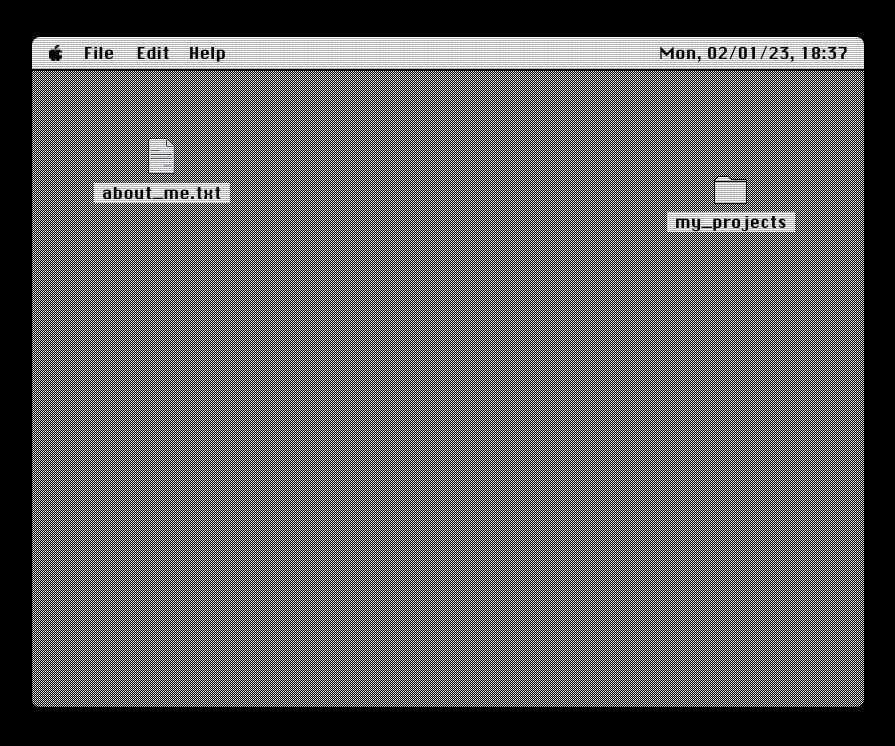
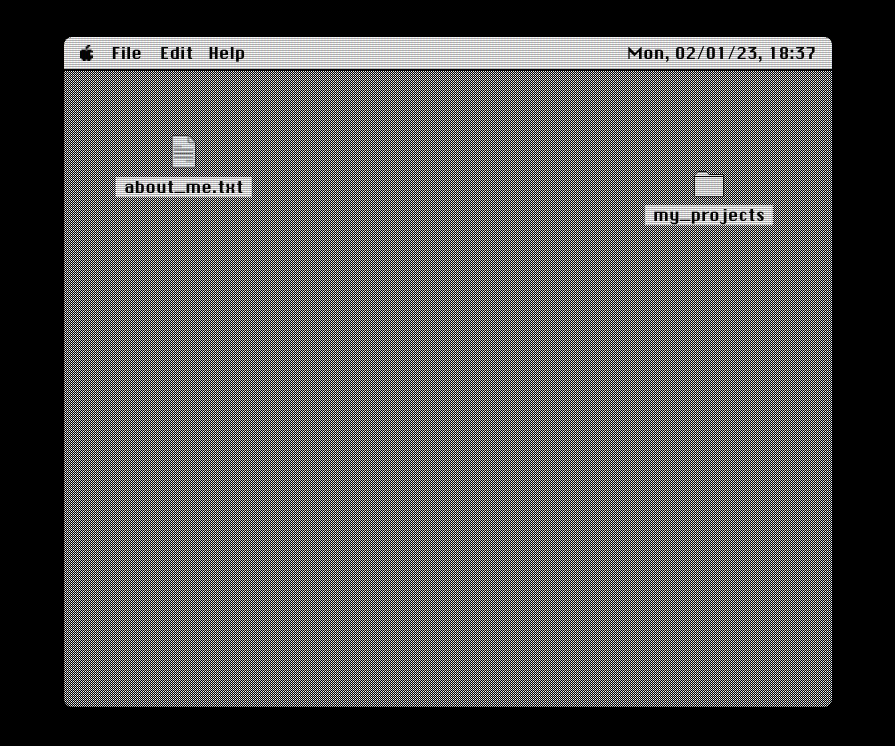
Before and after one commit to dominikpollak/dev_portfolio, a React (Create React App) app: page / in a window 1280 px wide. Shown: the top 746 px of the page, without its empty margins (192-1087 px from the left). Built offline with nearby package versions, Linux system fonts and the light colour scheme.

Commit message:
crt animation change

```diff
--- a/src/App.tsx
+++ b/src/App.tsx
@@ -16,8 +16,6 @@ export const AlienContext = createContext<AlienPlsContextType | undefined>(undef
 
 function App() {
 
-  const [swap, setSwap] = useState<boolean>(false)
-
   const [openAboutme, setOpenAboutme] = useState<boolean>(false)
   const [openMyProjects, setOpenMyProjects] = useState<boolean>(false)
   const [openAlienPls, setOpenAlienPls] = useState<boolean>(false)
@@ -28,8 +26,7 @@ function App() {
 
   const screenRef = useRef(null)
 
-
-  const handleAboutmeClick = () : void => {
+  const handleAboutmeClick = (): void => {
 
     setOpenAboutme(true)
     setAboutmeZIndex(50)
@@ -38,7 +35,7 @@ function App() {
 
   }
 
-  const handleMyProjectsClick = () : void => {
+  const handleMyProjectsClick = (): void => {
 
     setOpenMyProjects(true)
     setAboutmeZIndex(40)
@@ -47,7 +44,7 @@ function App() {
 
   }
 
-  const handleAlienPlsClick = () : void => {
+  const handleAlienPlsClick = (): void => {
 
     setOpenAlienPls(true)
     setAlienPlsZIndex(50)
@@ -55,27 +52,26 @@ function App() {
     setMyProjectsZIndex(40)
   }
 
-  useEffect(() => {
-    const interval = setInterval(() => {
-      setSwap(!swap)
-    }, 10)
-    return () => clearInterval(interval)
-  }, [swap])
+  const closeAllFolders = () => {
+    setOpenAboutme(false)
+    setOpenMyProjects(false)
+    setOpenAlienPls(false)
+  }
 
   return (
     <>
-      <div className={swap ? 'brightness-[100%]' : 'brightness-[104%] hue-rotate-[5deg]'}>
+      <div className='crt'>
         <div className='w-screen h-screen bg-black font-chicago leading-5 font-normal text-black overflow-hidden'>
 
           <div className='fixed flex justify-center items-center h-[93%] w-full'>
 
             <motion.div
               ref={screenRef}
-              initial={{ opacity: 0 }} animate={{ scale: 1, opacity: 1 }} transition={{ duration: 2, ease: 'easeIn' }} exit={{ scale: 0 }}
-              className='relative stripes w-[65%] h-[90%] 2xl:w-[50%] 2xl:h-[80%] bg-[url("./imgs/bg.png")] bg-repeat rounded-lg overflow-hidden box-border'>
+              initial={{ opacity: 0 }} animate={{ opacity: 1 }} transition={{ duration: 2, ease: 'easeIn' }} exit={{ scale: 0 }}
+              className='relative stripes w-[60%] h-[90%] 2xl:w-[50%] 2xl:h-[80%] bg-[url("./imgs/bg.png")] bg-repeat rounded-lg overflow-hidden box-border'>
 
-              <AlienContext.Provider value={{handleAlienPlsClick}}>
-              <Navbar />
+              <AlienContext.Provider value={{ handleAlienPlsClick }}>
+                <Navbar closeAllFolders={closeAllFolders}/>
               </AlienContext.Provider>
 
               {/* About me folder icon */}
@@ -100,9 +96,9 @@ function App() {
                   <OpenedMyProjects screenRef={screenRef} setOpenMyProjects={setOpenMyProjects} zIndex={myProjectsZIndex} />
                 </div>}
 
-                {openAlienPls &&
+              {openAlienPls &&
                 <div onMouseDown={handleAlienPlsClick}>
-                <OpenedAlienPls screenRef={screenRef} zIndex={alienPlsZIndex} setOpenAlienPls={setOpenAlienPls} />
+                  <OpenedAlienPls screenRef={screenRef} zIndex={alienPlsZIndex} setOpenAlienPls={setOpenAlienPls} />
                 </div>}
 
             </motion.div>
--- a/src/NavbarTabs/FileTab.tsx
+++ b/src/NavbarTabs/FileTab.tsx
@@ -1,9 +1,31 @@
 import React from 'react'
 
-export default function FileTab() {
+interface Props {
+  closeAllFolders: () => void
+  closeAllTabs: () => void
+}
+
+const FileTab: React.FC<Props> = ({closeAllFolders, closeAllTabs}) => {
+
+  const handleCloseAll = () => {
+    closeAllFolders()
+    closeAllTabs()
+  }
+
   return (
-    <div className='absolute top-[5%] w-[180px] h-[100px] bg-white border-[1.5px] border-t-0 border-black z-[60] cursor-default'>
-
+    <div className='absolute top-[5%] w-[180px] h-auto pb-1 bg-white border-[1.5px] border-t-0 border-black z-[60] cursor-default leading-7'>
+      <ul className='text-black/[0.45] text-[0.9rem]'>
+        <li className="cursor-pointer text-left border-black pl-3">
+          New
+        </li>
+        <li className="cursor-pointer text-left border-black pl-3">
+          Open
+        </li>
+        <li onClick={handleCloseAll} className="cursor-pointer text-black hover:text-white hover:bg-black text-left border-black pl-3">
+          Close all
+        </li>
+      </ul>
     </div>
   )
 }
+export default FileTab
--- a/src/NavbarTabs/HelpTab.tsx
+++ b/src/NavbarTabs/HelpTab.tsx
@@ -1,27 +1,36 @@
 import React, { useContext } from 'react'
-import { AlienContext} from '../App'
+import { AlienContext } from '../App'
 
-export default function HelpTab() {
+interface Props {
+    closeAllTabs: () => void
+}
+
+const HelpTab: React.FC<Props> = ({ closeAllTabs }) => {
 
     const value = useContext(AlienContext)
 
-    if(value === undefined){
+    if (value === undefined) {
         return null
     }
-    const {handleAlienPlsClick} = value
+
+    const { handleAlienPlsClick } = value
+
+    const handleAlienWithClose = () => {
+        handleAlienPlsClick()
+        closeAllTabs()
+    }
 
     return (
         <>
             <div className='absolute top-[5%] w-[180px] h-[100px] bg-white border-[1.5px] border-t-0 border-black z-[60] cursor-default leading-7'>
                 <ul className='text-black text-[0.9rem]'>
-                <li onClick={handleAlienPlsClick} className="cursor-pointer text-left border-black hover:bg-black hover:text-white pl-3">
+                    <li onClick={handleAlienWithClose} className="cursor-pointer text-left border-black hover:bg-black hover:text-white pl-3">
                         alienpls.gif
                     </li>
                 </ul>
             </div >
-
-    {/* {alienPls &&
-    <OpenedAlienPls />} */}
         </>
     )
 }
+
+export default HelpTab
--- a/src/components/Navbar.tsx
+++ b/src/components/Navbar.tsx
@@ -8,8 +8,11 @@ import EditTab from '../NavbarTabs/EditTab'
 import HelpTab from '../NavbarTabs/HelpTab'
 import MacTab from '../NavbarTabs/MacTab'
 
+interface Props {
+    closeAllFolders: () => void
+}
 
-export default function Navbar() {
+const Navbar: React.FC<Props> = ({ closeAllFolders }) => {
 
     const initialTime = new Date().toLocaleTimeString('en-GB', { weekday: "short", year: "2-digit", month: "numeric", day: "numeric", hour: '2-digit', minute: '2-digit' })
 
@@ -17,8 +20,15 @@ export default function Navbar() {
     const [fileTab, setFileTab] = useState(false)
     const [editTab, setEditTab] = useState(false)
     const [helpTab, setHelpTab] = useState(false)
-    // const [close, setClose] = useState(false)
     const navbarRef = useRef<HTMLInputElement>(null);
+    // const editTabRef = useRef<HTMLDivElement>(null);
+
+    const closeAllTabs = () => {
+        setEditTab(false)
+        setFileTab(false)
+        setHelpTab(false)
+        setLogo(AppleBlack)
+    }
 
     const handleLogo = () => {
 
@@ -54,12 +64,11 @@ export default function Navbar() {
             setFileTab(false)
             setHelpTab(false)
             setLogo(AppleBlack)
-
-
         }
         else {
             setEditTab(false)
         }
+
     }
 
     const handleHelpTab = () => {
@@ -70,7 +79,6 @@ export default function Navbar() {
             setFileTab(false)
             setLogo(AppleBlack)
 
-
         }
         else {
             setHelpTab(false)
@@ -78,13 +86,12 @@ export default function Navbar() {
     }
 
     const handleDocumentClick = (e: any) => {
-        if (navbarRef.current && !navbarRef.current.contains(e.target)) {
-            setFileTab(false);
-            setEditTab(false);
-            setHelpTab(false);
-            setLogo(AppleBlack)
+
+        if (!navbarRef.current?.contains(e.target)) {
+            closeAllTabs()
         }
     };
+
 
     useEffect(() => {
         document.addEventListener('click', handleDocumentClick);
@@ -112,21 +119,30 @@ export default function Navbar() {
                         <MacTab />}
 
                     <div className='md:text-[0.9rem] xl:text-[1rem] w-[85%] flex justify-between h-full'>
-                        <button onClick={handleFileTab} className={fileTab ? 'text-slate-100 bg-black w-full' : 'text-black bg-transparent w-full'}>
-                            File
+
+                        <div className='w-full h-full'>
+                            <button onClick={handleFileTab} className={fileTab ? 'text-slate-100 bg-black w-full h-full' : 'text-black bg-transparent w-full h-full'}>
+                                File
+                            </button>
                             {fileTab &&
-                                <FileTab />}</button>
+                                <FileTab closeAllFolders={closeAllFolders} closeAllTabs={closeAllTabs} />}
+                        </div>
 
-                        <button onClick={handleEditTab} className={editTab ? 'text-slate-100 bg-black w-full' : 'text-black bg-transparent w-full'}>
-                            Edit
+                        <div className='w-full h-full'>
+                            <button onClick={handleEditTab} className={editTab ? 'text-slate-100 bg-black w-full h-full' : 'text-black bg-transparent h-full w-full'}>
+                                Edit
+                            </button>
                             {editTab &&
-                                <EditTab />}</button>
+                                <EditTab />}
+                        </div>
 
-
-                        <button onClick={handleHelpTab} className={helpTab ? 'text-slate-100 bg-black w-full' : 'text-black bg-transparent w-full'}>
-                            Help
+                        <div className='w-full h-full'>
+                            <button onClick={handleHelpTab} className={helpTab ? 'text-slate-100 bg-black w-full h-full' : 'text-black bg-transparent w-full h-full'}>
+                                Help
+                            </button>
                             {helpTab &&
-                                <HelpTab />}</button>
+                                <HelpTab closeAllTabs={closeAllTabs} />}
+                        </div>
 
                     </div>
 
@@ -142,3 +158,5 @@ export default function Navbar() {
         </>
     )
 }
+
+export default Navbar
--- a/src/index.css
+++ b/src/index.css
@@ -24,4 +24,24 @@
     pointer-events: none;
     background-size: 100% 2px,3px 100%;
   }
+
+  @keyframes crt-effect {
+    0% {
+      filter: brightness(100%) hue-rotate(0deg);
+      -webkit-filter: brightness(100%) hue-rotate(0deg);
 }
+    50% {
+      filter: brightness(104%) hue-rotate(5deg);
+      -webkit-filter: brightness(104%) hue-rotate(5deg);
+}
+    100% {
+      filter: brightness(100%) hue-rotate(0deg);
+      -webkit-filter: brightness(100%) hue-rotate(0deg);
+}
+  }
+
+  .crt {
+    animation: crt-effect 0.1s infinite;
+    -webkit-animation: crt-effect 0.1s infinite;
+}
+}
```
Also changed, not shown: src/NavbarTabs/EditTab.tsx (+10 -1 lines), src/folders/OpenedAboutme.tsx (+9 -5 lines), src/folders/OpenedAlienPls.tsx (+12 -8 lines), src/folders/OpenedMyProjects.tsx (+10 -9 lines), src/imgs/box-black.png (added), src/imgs/box-white.png (added). Lines whose indentation alone changed are shown as unchanged.
